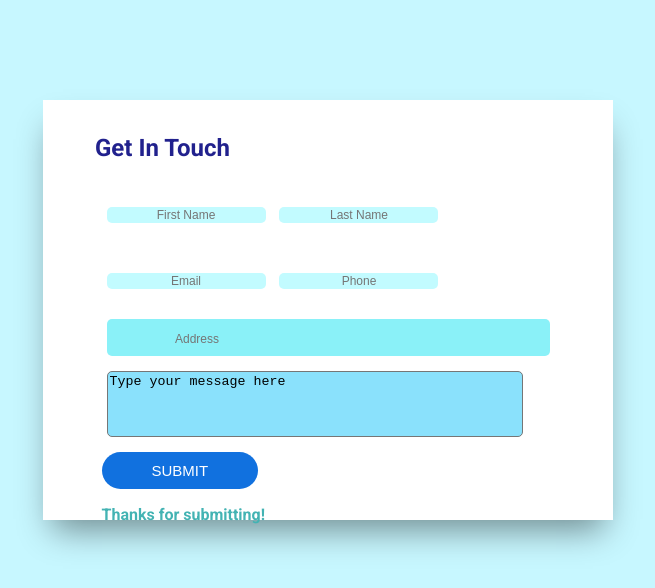
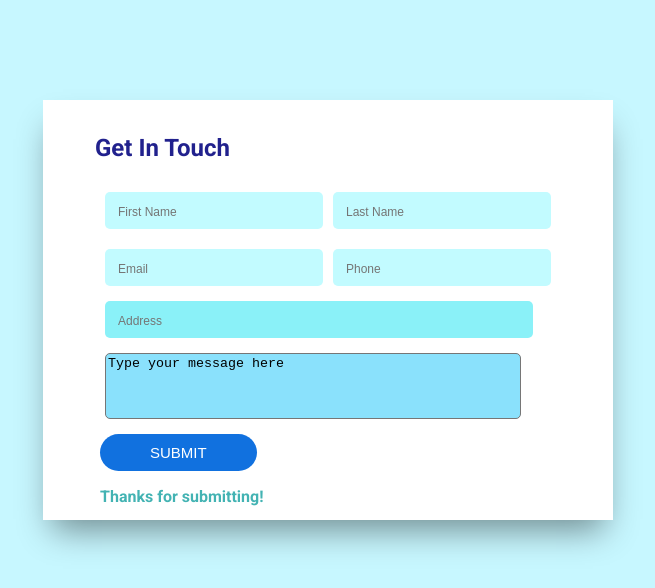
Before and after one commit to Bernardas92/Testai, a plain HTML site: page Testas 01-28/index.html in a window 1280 px wide. Shown: the whole page, without its empty margins (312-967 px from the left). Drawn offline with Linux system fonts and the light colour scheme.

Commit message:
Testas
0128

```diff
--- a/Testas 01-28/assets/style.css
+++ b/Testas 01-28/assets/style.css
@@ -28,8 +28,9 @@ box-shadow: 0px 19px 32px -9px rgba(0, 0, 0, 0.43);
 }
 
 #container .content form input {
-    text-align: center;
-    margin: 25px 5px;
+    float: left;
+    padding: 13px 50px 10px 13px;
+    margin: 10px 5px;
     border: none;
     background-color: rgb(194, 251, 255);
     border-radius: 5px;
@@ -39,11 +40,12 @@ box-shadow: 0px 19px 32px -9px rgba(0, 0, 0, 0.43);
 }
 
 #container .content .adresas {
-    padding: 13px 275px 10px 13px;
+    padding: 13px 260px 10px 13px;
     margin: 5px 5px;
     border: none;
     background-color: rgb(138, 241, 248);
     border-radius: 5px;
+    margin-bottom: 15px;
 }
 
 #container .content .sub-button{
```
